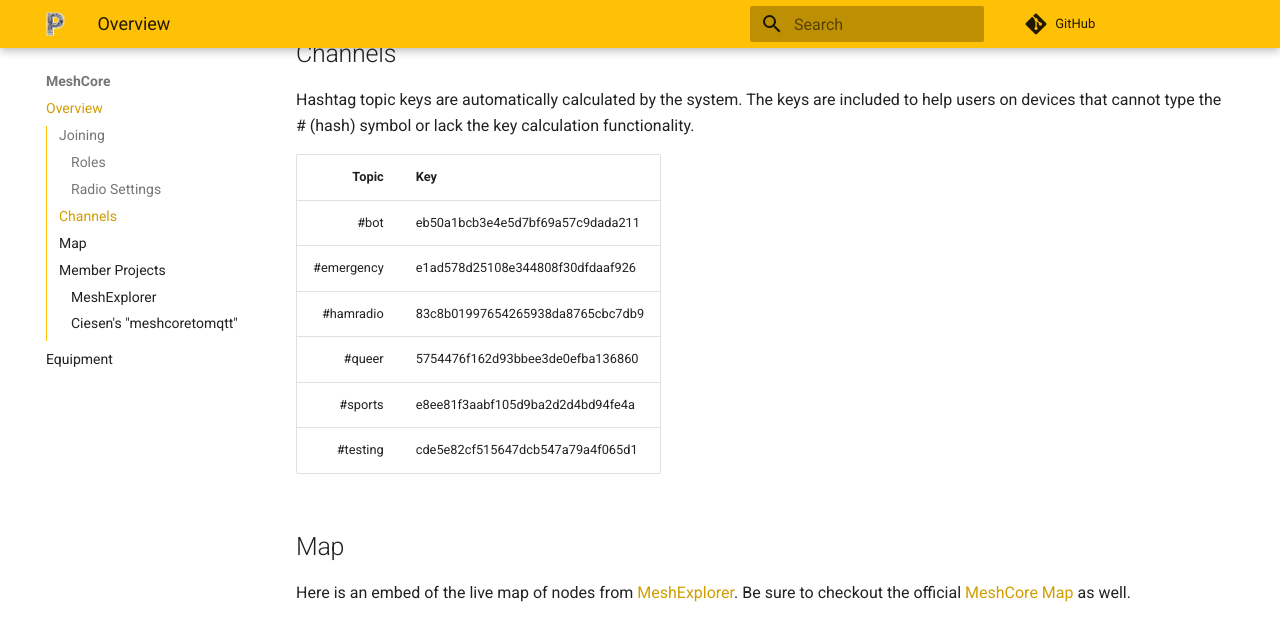
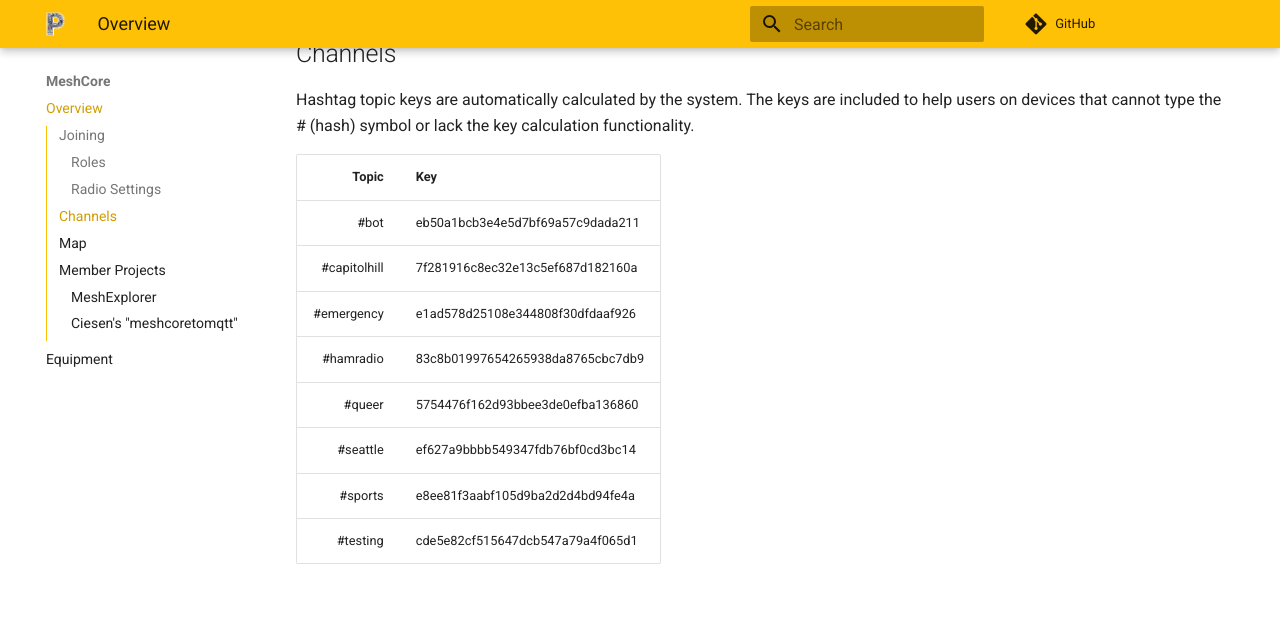
Before and after one commit to pugetmesh/pugetmesh.github.io, an MkDocs documentation site: the page built from docs/meshcore/index.md, in a window 1280 px wide and 900 px high, scrolled down 1338 px, cut to the strip 0-618 px from the top of the window. Built offline with MkDocs 1.6.1 and Material for MkDocs 9.7.7, drawn with Linux system fonts in a browser that asks for light colours; comment, search, counter and statistics services are not loaded.

Commit message:
A few more topics

```diff
--- a/docs/meshcore/index.md
+++ b/docs/meshcore/index.md
@@ -33,9 +33,11 @@ Hashtag topic keys are automatically calculated by the system. The keys are incl
 Topic | Key
 ---: | :---
 #bot | eb50a1bcb3e4e5d7bf69a57c9dada211
+#capitolhill | 7f281916c8ec32e13c5ef687d182160a
 #emergency | e1ad578d25108e344808f30dfdaaf926
 #hamradio | 83c8b01997654265938da8765cbc7db9
 #queer | 5754476f162d93bbee3de0efba136860
+#seattle | ef627a9bbbb549347fdb76bf0cd3bc14
 #sports | e8ee81f3aabf105d9ba2d2d4bd94fe4a
 #testing | cde5e82cf515647dcb547a79a4f065d1
 
```
